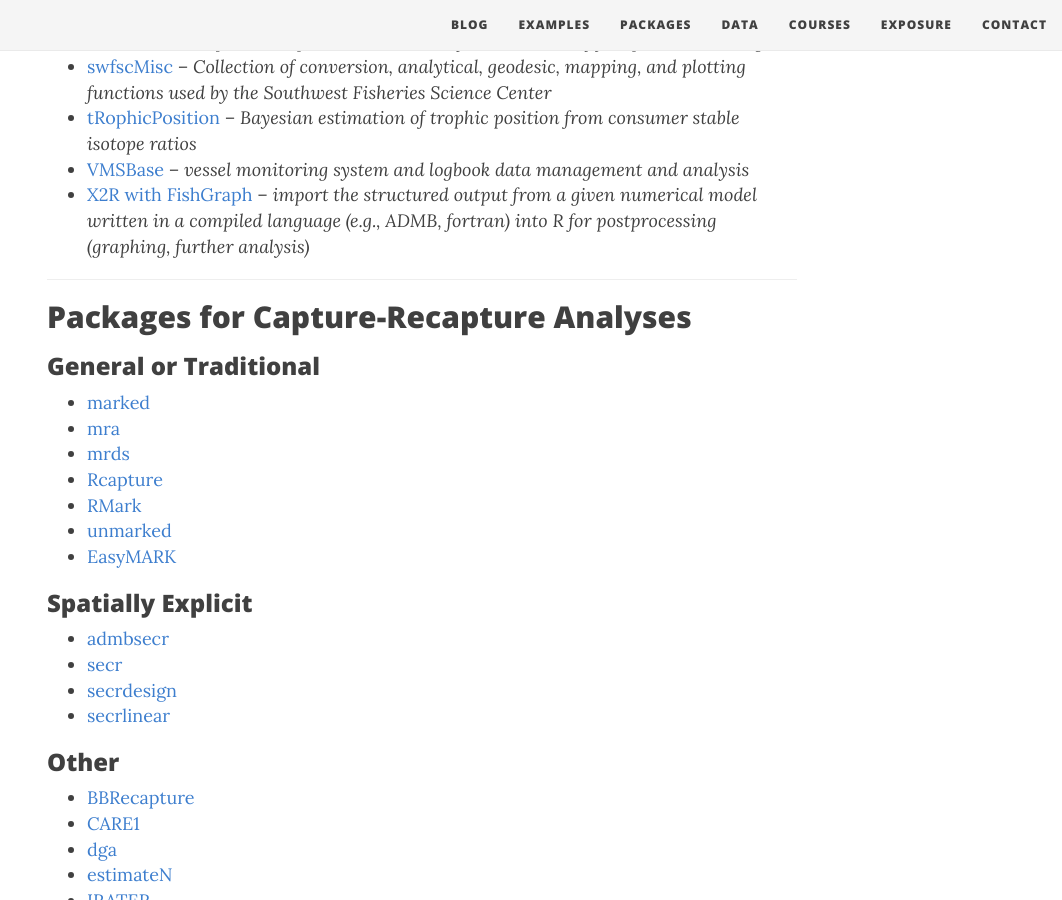
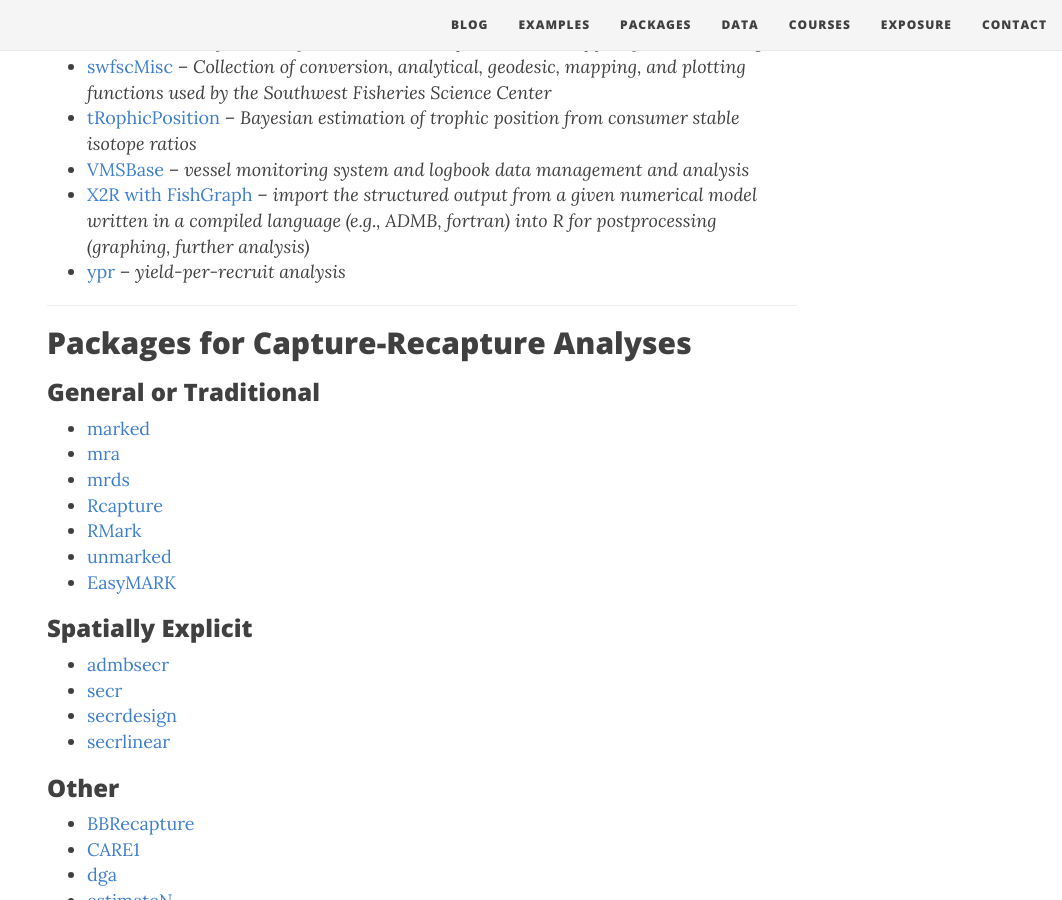
Before and after one commit to droglenc/fishR, a Jekyll site: the page built from packages.md, in a window 1280 px wide and 900 px high, scrolled down 2256 px. Shown: the whole window, without its empty margins (218-1280 px from the left). Built offline with Jekyll 4.4.1, drawn with Linux system fonts in a browser that asks for light colours; nearby versions of some CDN libraries.

Commit message:
Update packages.md

```diff
--- a/packages.md
+++ b/packages.md
@@ -65,6 +65,7 @@ The following are instructions to install packages from within various ways to i
 * [tRophicPosition](https://cran.r-project.org/package=tRophicPosition) -- *Bayesian estimation of trophic position from consumer stable isotope ratios*
 * [VMSBase](http://www.vmsbase.org/) -- *vessel monitoring system and logbook data management and analysis*
 * [X2R with FishGraph](https://cran.r-project.org/contrib/extra/x2r/00ReadMe-X2R.html) -- *import the structured output from a given numerical model written in a compiled language (e.g., ADMB, fortran) into R for postprocessing (graphing, further analysis)*
+* [ypr](https://poissonconsulting.github.io/ypr/index.html) -- *yield-per-recruit analysis*
 
 ----
 
```
